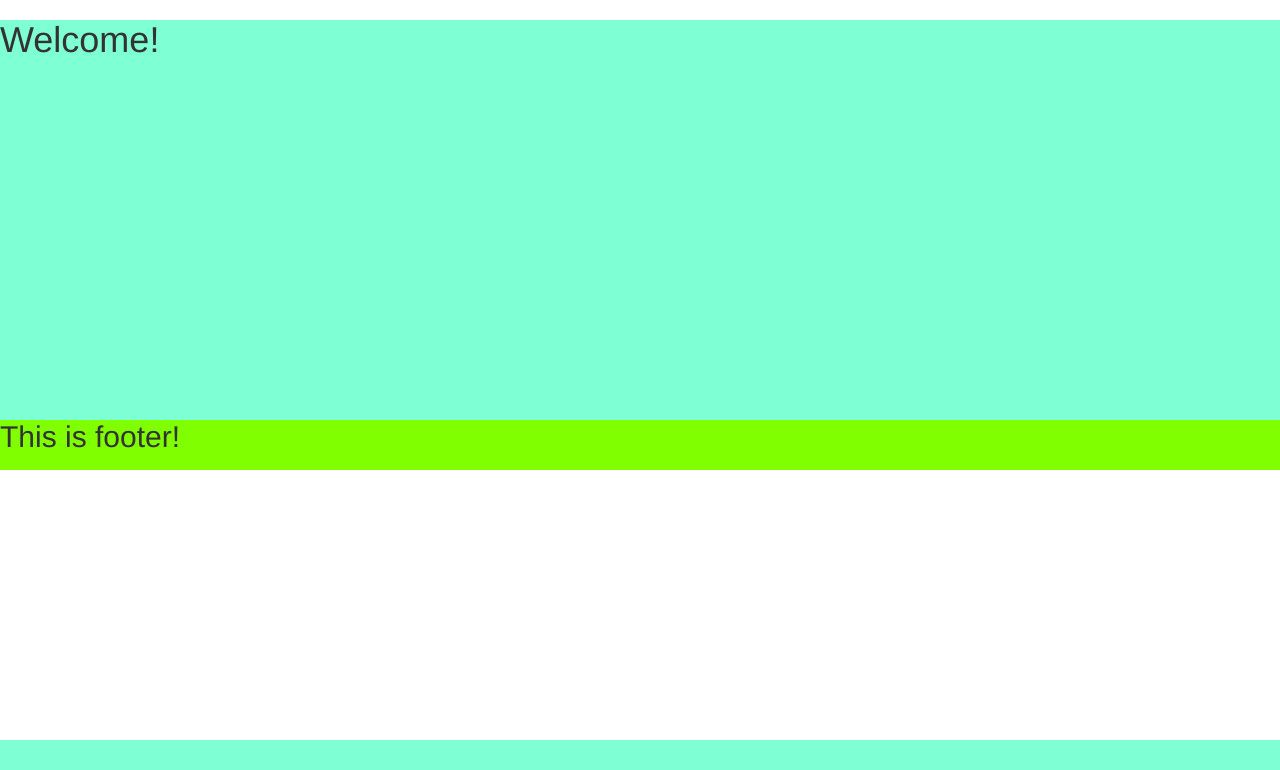
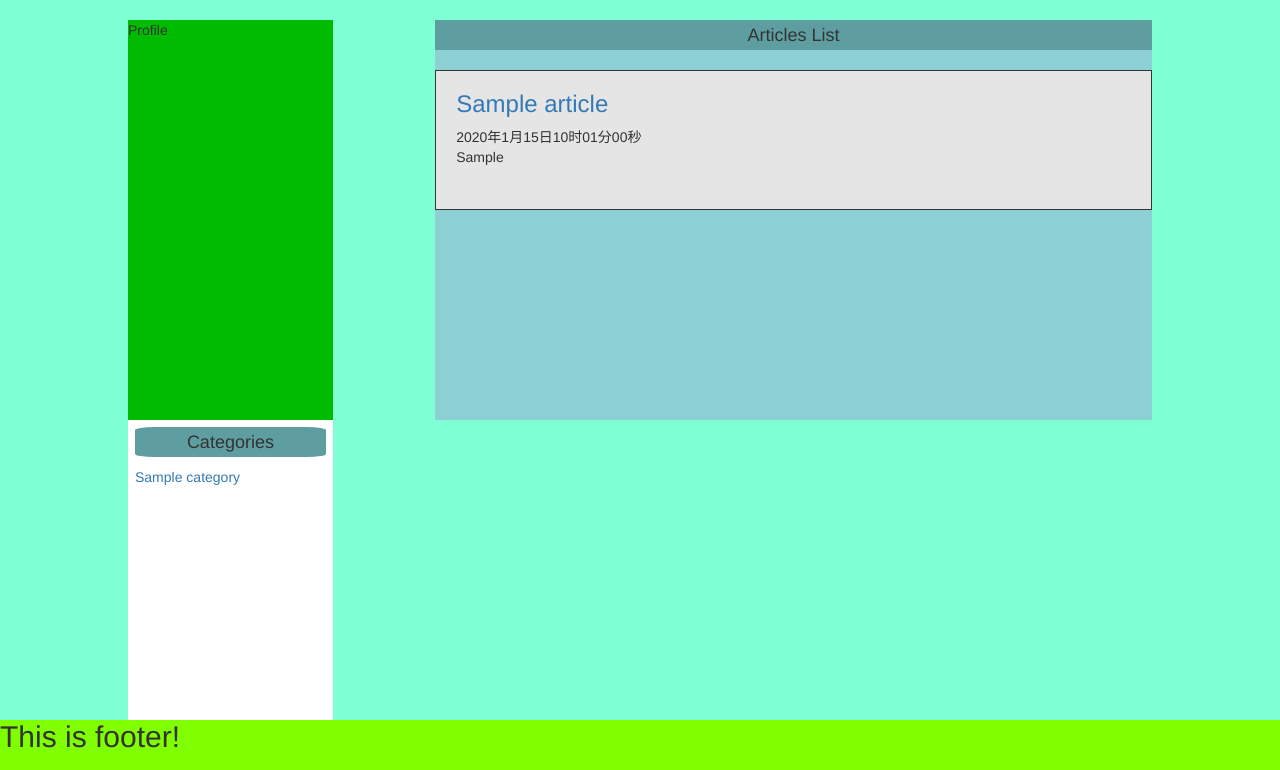
Before and after one commit to awyd234/django_blog, a Django app: page / in a window 1280 px wide. Shown: the part 60-830 px from the top of the page. Before the commit the page ends 800 px from the top, so only its background shows below. Run offline with Django 3.2, Linux system fonts and the light colour scheme; tables that the repository leaves empty hold one stand-in row (values such as "Sample post"); some libraries are stand-ins or nearby versions.

Commit message:
首页基本框架

```diff
--- a/blog/static/css/style.css
+++ b/blog/static/css/style.css
@@ -5,6 +5,18 @@
 
 a {
     text-decoration: none;
+}
+
+li {
+    list-style: none;
+}
+
+div {
+    display: block;
+}
+
+body {
+    display: block;
 }
 
 #header {
@@ -20,23 +32,30 @@ a {
 
 #content {
     width: 100%;
-    min-height: 400px;
     background: aquamarine;
+    float: left;
 }
 
 #footer {
     width: 100%;
     height: 50px;
     background: chartreuse;
+    float: left;
+}
+
+#header-logo {
+    height: 60px;
+    line-height: 60px;
+    width: 150px;
+    margin-left: 30px;
+    float: left;
 }
 
 #logo {
     background: url("../img/blog_log.jpg") no-repeat;
-    height: 60px;
-    lin-height: 60px;
-    width: 150px;
-    margin-left: 30px;
-    float: left;
+    width: 100%;
+    height: 100%;
+    display: block;
 }
 
 .login {
@@ -56,9 +75,10 @@ a {
 
 #main {
     width: 80%;
-    min-height: 300px;
+    min-height: 500px;
     margin-left: auto;
     margin-right: auto;
+    margin-bottom: 0px;
     padding: 20px 0;
 }
 
@@ -80,8 +100,64 @@ a {
 
 #single-nav li {
     float: left;
-    list-style: none;
     height: 30px;
     line-height: 30px;
     margin-right: 10px;
 }
+
+/*侧边栏*/
+#left-side {
+    width: 20%;
+    height: 100%;
+    background: #8cd0d3;
+    float: left;
+}
+
+#user-basic {
+    width: 100%;
+    height: 400px;
+    background: #00BB00;
+}
+
+#panel-categories {
+    width: 100%;
+    height: 300px;
+    background: white;
+    padding: 7px;
+}
+
+#panel-categories-head {
+    font-size: 18px;
+    width: 100%;
+    height: 30px;
+    line-height: 30px;
+    background: cadetblue;
+    border-radius: 10%;
+    text-align: center;
+}
+
+/*右侧文章栏*/
+#right-side {
+    width: 70%;
+    min-height: 400px;
+    background: #8cd0d3;
+    float: right;
+}
+
+#right-side-header {
+    font-size: 18px;
+    width: 100%;
+    height: 30px;
+    line-height: 30px;
+    background: cadetblue;
+    text-align: center;
+}
+
+.right-side-article {
+    width: 100%;
+    height: 140px;
+    margin: 20px 0;
+    border: 1px solid;
+    padding: 0 20px;
+    background: #e5e5e5;
+}
--- a/blog/templates/base.html
+++ b/blog/templates/base.html
@@ -11,7 +11,9 @@
 <body>
 <div id="header">
     <div id="header-wrap">
-        <a href="{% url 'blog:index' %}" title="我的第一个博客" id="logo"></a>
+        <div id="header-logo">
+            <a href="{% url 'blog:index' %}" title="我的第一个博客" id="logo"></a>
+        </div>
         <div id="header-right" class="login">
             <button class="btn btn-default">Log In</button>
 {#            <button class="btn btn-default">Register</button>#}
--- a/blog/templates/blog/index.html
+++ b/blog/templates/blog/index.html
@@ -1,4 +1,37 @@
 {% extends 'base.html' %}
 {% block content %}
-    <h1>Welcome!</h1>
+<div id="main">
+    <div id="left-side">
+        <div id="user-basic">Profile</div>
+        <div id="panel-categories">
+            <ul id="panel-categories-head">
+                <span>Categories</span>
+            </ul>
+            <ul id="panel-categories-body">
+                {% for category in category_list %}
+                    <li><a href="#">{{category.name}}</a></li>
+                {% endfor %}
+            </ul>
+        </div>
+    </div>
+    <div id="right-side">
+        <div id="right-side-header">Articles List</div>
+        <div id="right-side-articles">
+            {% for article in article_list %}
+                <div class="right-side-article">
+                    <div class="right-side-article-title">
+                        <a href="/article/{{ article.id }}">
+                            <h3>{{ article.title }}</h3>
+                        </a>
+                    </div>
+                    <div class="right-side-article-time">
+                        {{ article.last_modified_time|date:"Y年n月d日h时m分s秒" }}
+                    </div>
+                    <div class="aright-side-rticle-abstract">{{ article.abstract }}</div>
+                </div>
+            {% endfor %}
+        </div>
+    </div>
+</div>
+
 {% endblock %}
--- a/blog/urls.py
+++ b/blog/urls.py
@@ -20,5 +20,5 @@ import views
 urlpatterns = [
     url(r'^$', views.IndexView.as_view(), name='index'),
     url(r'^article/(?P<article_id>\d+)$', views.ArticleDetailView.as_view(), name='detail'),# to learn
-
+    url(r'^category/(?P<cate_id>\d+)$', views.CategoryView.as_view(), name='category'),
 ]
```
Also changed, not shown: blog/settings.py (added, +128 -0 lines), 2 other files.
